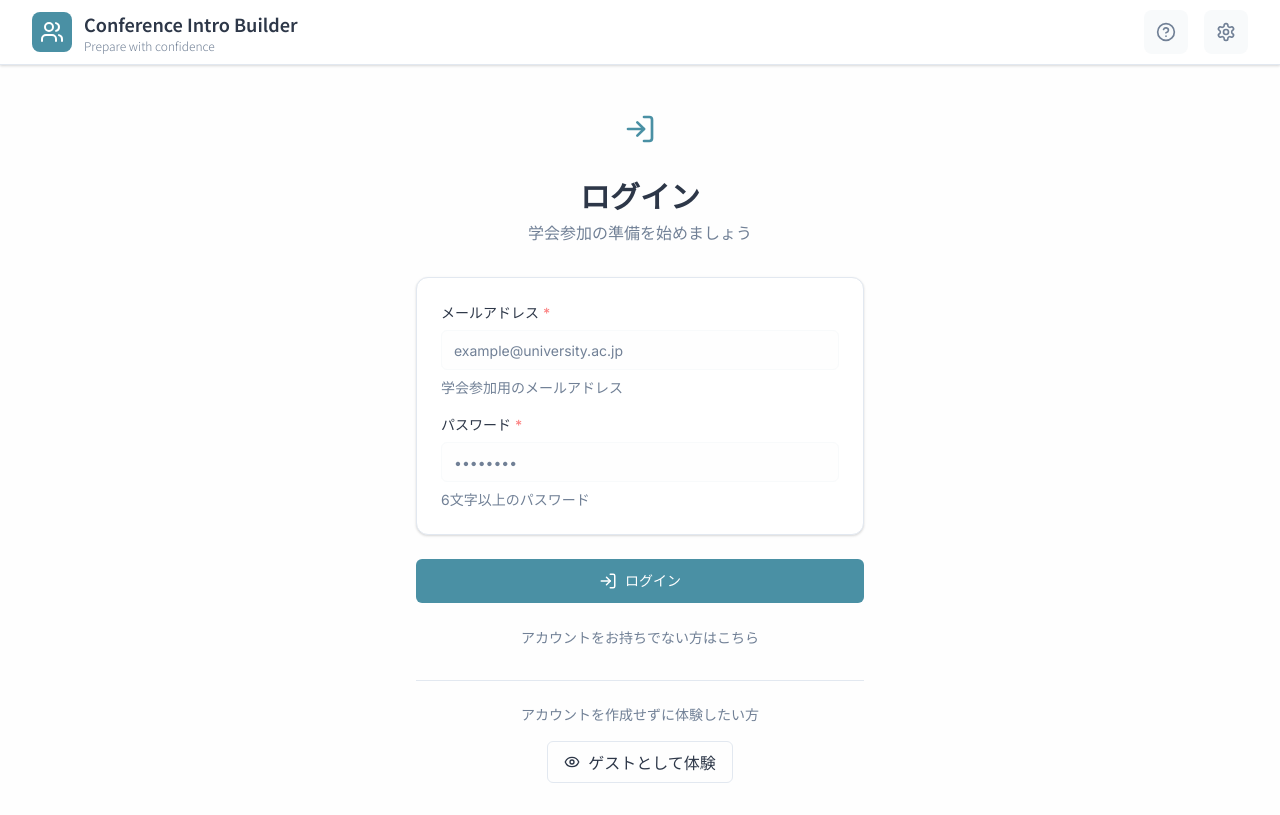
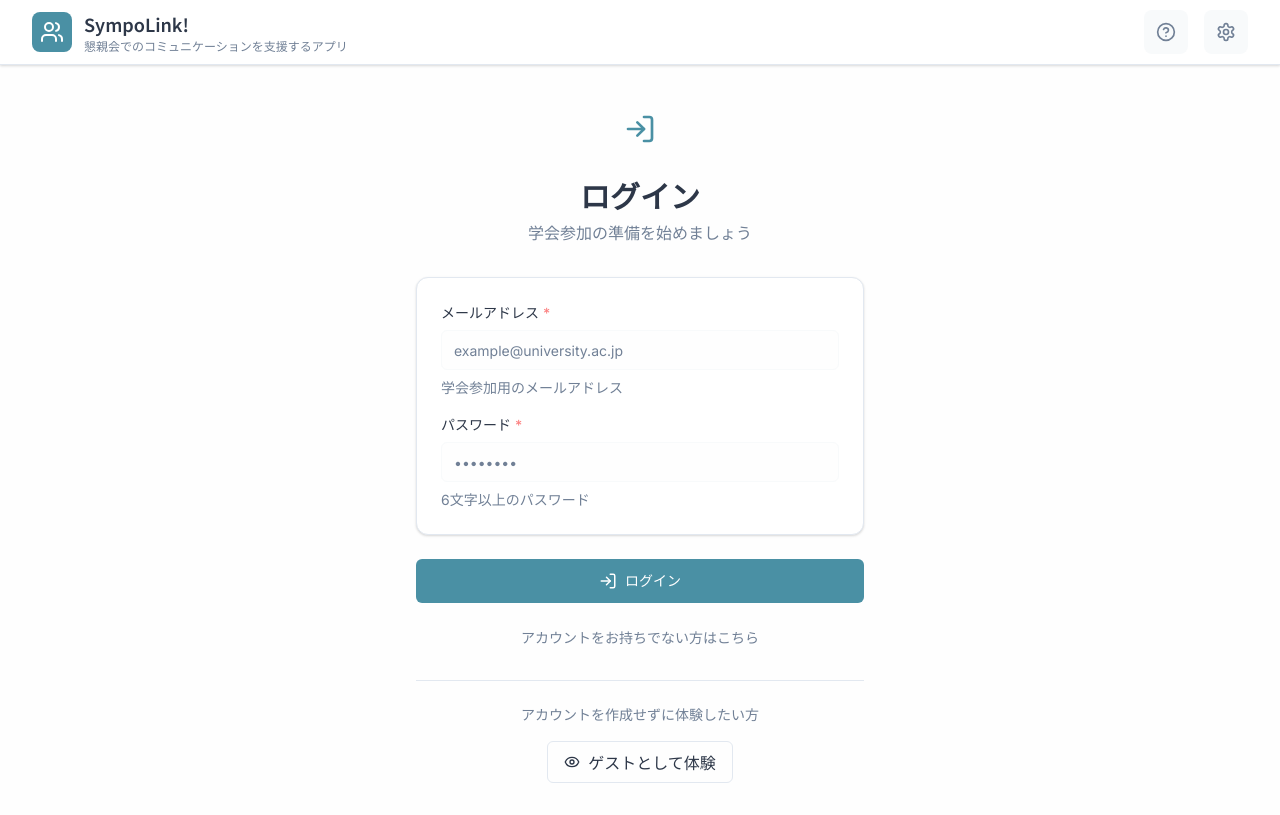
Before and after one commit to jphacks/tk_b_2506, a React (Vite) app: page /auth in a window 1280 px wide. Built offline with nearby package versions, Linux system fonts and the light colour scheme.

Commit message:
[update]画面上部のプロダクト名，説明の変更

```diff
--- a/index.html
+++ b/index.html
@@ -3,10 +3,10 @@
 
 <head>
     <meta charset="utf-8" />
-    <title>conference-intro-builder</title>
+    <title>SympoLink!</title>
     <meta name="viewport" content="width=device-width, initial-scale=1.0" />
     <meta name="theme-color" content="#000000" />
-    <meta name="description" content="Web site created using create-react-app" />
+    <meta name="description" content="懇親会でのコミュニケーションを支援するアプリ" />
     <link rel="icon" href="/favicon.ico" />
     <link rel="manifest" href="/manifest.json" />
 
--- a/src/components/ui/Header.jsx
+++ b/src/components/ui/Header.jsx
@@ -17,10 +17,10 @@ const Header = () => {
                         </div>
                         <div className="flex flex-col">
                             <h1 className="text-lg font-heading font-semibold text-foreground">
-                                Conference Intro Builder
+                                SympoLink!
                             </h1>
                             <p className="text-xs font-caption text-muted-foreground hidden sm:block">
-                                Prepare with confidence
+                                懇親会でのコミュニケーションを支援するアプリ
                             </p>
                         </div>
                     </div>
--- a/src/pages/select-conference/SelectConference.jsx
+++ b/src/pages/select-conference/SelectConference.jsx
@@ -1,5 +1,5 @@
 import { useEffect, useMemo, useState } from 'react';
-import { useLocation, useNavigate } from 'react-router-dom';
+import { useNavigate } from 'react-router-dom';
 import Header from '../../components/ui/Header';
 import Select from '../../components/ui/Select';
 import Input from '../../components/ui/Input';
@@ -13,7 +13,6 @@ import useParticipantProfile from '../../hooks/useParticipantProfile';
 
 const SelectConferencePage = () => {
     const navigate = useNavigate();
-    const location = useLocation();
     const { user } = useAuth();
 
     const [selectedConferenceId, setSelectedConferenceId] = useState('');
@@ -36,9 +35,6 @@ const SelectConferencePage = () => {
         data: participantProfile,
         isLoading: isParticipantLoading
     } = useParticipantProfile(user?.id);
-
-    const selectionReason = location?.state?.reason || null;
-    const requiresSelection = location?.state?.requiresSelection ?? false;
 
     useEffect(() => {
         if (!user && !isParticipantLoading) {
@@ -196,11 +192,6 @@ const SelectConferencePage = () => {
                         <p className="text-sm text-muted-foreground">
                             ログイン後にアクセスするダッシュボードを決定するため、参加予定の学会を選択してください。
                         </p>
-                        {(selectionReason || requiresSelection) && (
-                            <div className="text-xs text-warning-foreground bg-warning/10 border border-warning/30 rounded-md px-3 py-2">
-                                {selectionReason || '学会が未選択のため、ご希望の学会を選択してください。'}
-                            </div>
-                        )}
                     </div>
 
                     <Select
```
